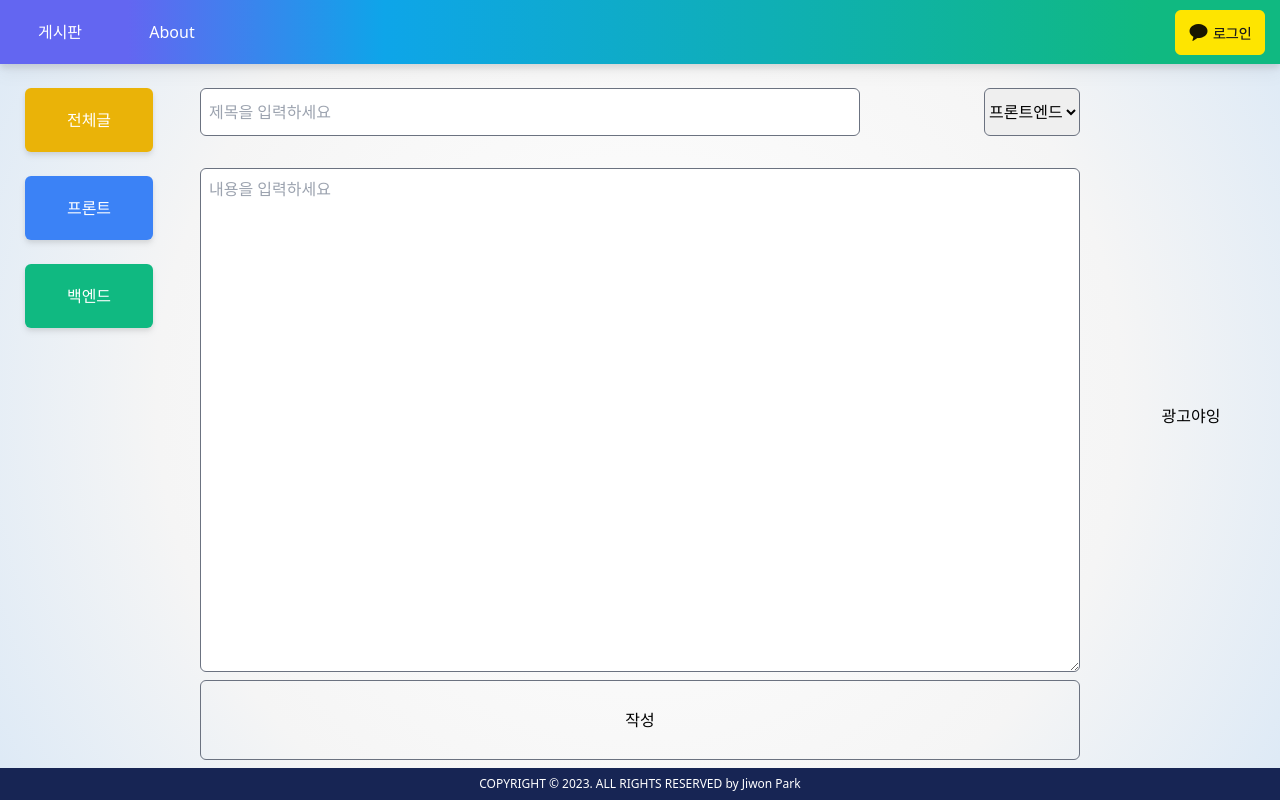
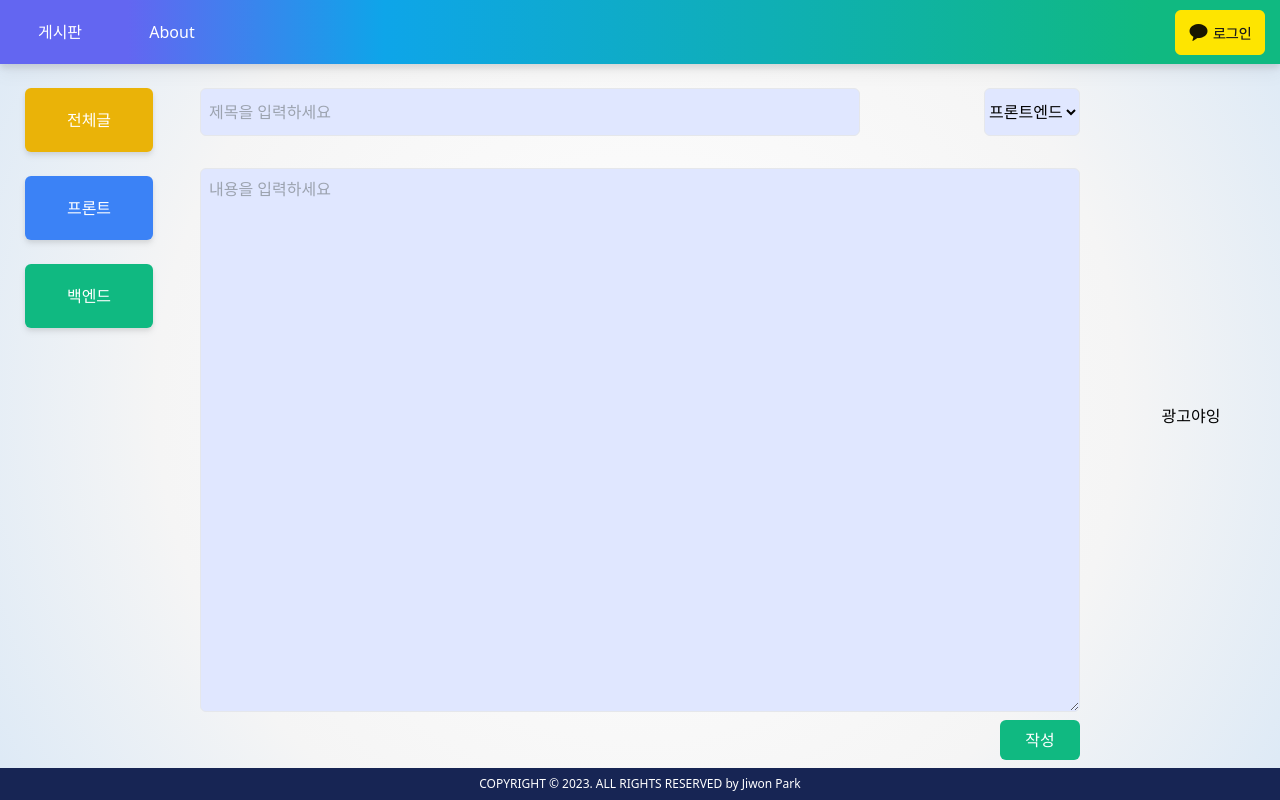
Before and after one commit to Jiwonp12/board_project, a Next.js app: page /board/write in a window 1280 px wide. Built offline with nearby package versions, Linux system fonts and the light colour scheme; no server answers; the database is empty.

Commit message:
fix: css 수정

```diff
--- a/app/components/Form.tsx
+++ b/app/components/Form.tsx
@@ -10,12 +10,12 @@ const Form = ({ data }: { data: any }) => {
           required
           name="title"
           placeholder="제목을 입력하세요"
-          className="w-3/4 h-12 px-2 rounded-md border border-gray-500"
+          className="w-3/4 h-12 px-2 rounded-md border bg-indigo-100 outline-white"
           defaultValue={data ? data.title : ""}
         />
         <select
           name="category"
-          className="ml-auto rounded-md border border-gray-500"
+          className="ml-auto rounded-md border bg-indigo-100 cursor-pointer hover:bg-indigo-50"
           defaultValue={data ? data.category : "front"}
         >
           <option value="front">프론트엔드</option>
@@ -26,12 +26,12 @@ const Form = ({ data }: { data: any }) => {
         required
         name="content"
         placeholder="내용을 입력하세요"
-        className="h-3/4 mt-8 p-2 rounded-md border border-gray-500"
+        className="h-3/4 mt-8 p-2 rounded-md border flex-grow bg-indigo-100 outline-white"
         defaultValue={data ? data.content : ""}
       />
       <button
         type="submit"
-        className="mt-2 rounded-md border border-gray-500 flex-grow"
+        className="w-[80px] h-[40px] mt-2 ml-auto rounded-md text-white bg-emerald-500 hover:text-black hover:bg-emerald-400 transition duration-200"
       >
         작성
       </button>
```
